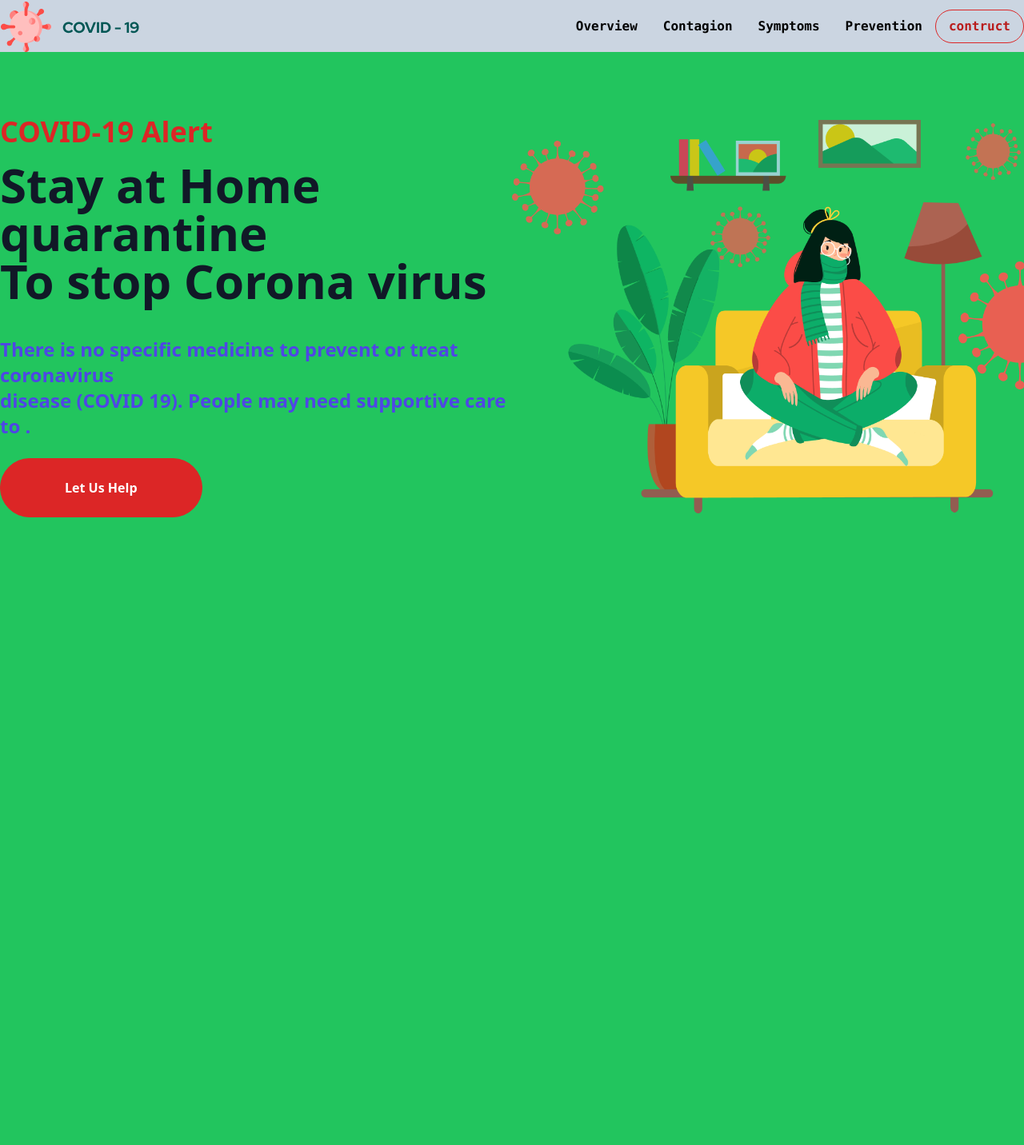
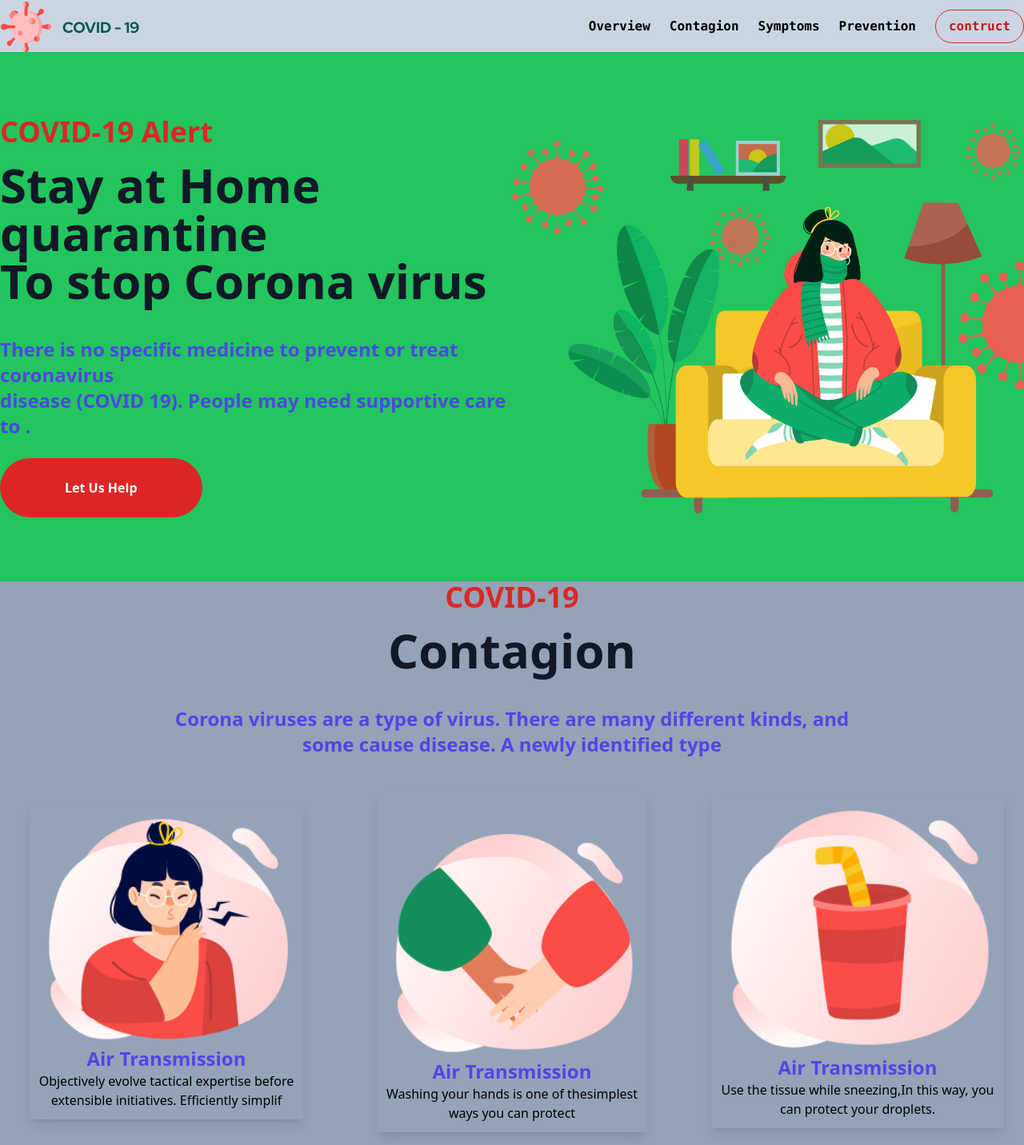
Before and after one commit to rased-hasan-apu/Covid_19_tailwind_web_app, a website: page docs/index.html in a window 1280 px wide. Shown: the whole page at 80% size. Before the commit the page ends 800 px from the top, so only its background shows below. Drawn offline with Linux system fonts and the light colour scheme.

Commit message:
done contagion

```diff
--- a/docs/index.html
+++ b/docs/index.html
@@ -16,11 +16,11 @@
       <nav class=" mx-auto flex items-center justify-between max-w-7xl">
         <a href="#"><img src="./img/logo.png" alt=""></a>
         <div class="lg:flex items-center justify-between dropdown-menu">
-          <ul class="lg:flex items-center">
-            <li class=" px-4  py-2 hover:text-red-600 rounded-full "><a href="#"class="font-bold font-mono">Overview </a></li>
-            <li class=" px-4  py-2 hover:text-red-600 rounded-full "><a href="#"class="font-bold font-mono">Contagion</a></li>
-            <li class=" px-4  py-2 hover:text-red-600 rounded-full "><a href="#"class="font-bold font-mono"> Symptoms </a></li>
-            <li class=" px-4  py-2 hover:text-red-600 rounded-full "><a href="#"class="font-bold font-mono">Prevention</a></li>
+          <ul class="lg:flex  items-center gap-6">
+            <li class=" hover:text-red-600 rounded-full "><a href="#"class="font-bold font-mono">Overview </a></li>
+            <li class=" hover:text-red-600 rounded-full "><a href="#"class="font-bold font-mono">Contagion</a></li>
+            <li class=" hover:text-red-600 rounded-full "><a href="#"class="font-bold font-mono"> Symptoms </a></li>
+            <li class=" hover:text-red-600 rounded-full "><a href="#"class="font-bold font-mono">Prevention</a></li>
             <button class="bg-transparent hover:bg-red-600 text-red-700 font-semibold hover:text-white py-2 px-4 border border-red-600 hover:border-transparent rounded-full font-mono">
               contruct
             </button>
@@ -34,9 +34,9 @@
   </header>
   <!-- banner section -->
   <section class="">
-    <div class="grid grid-cols-2 justify-items-center items-center mt-20">
-      <div class="text-left">
-        <h2 class="text-red-600 lg:text-4xl sm:text-2xl font-bold">COVID-19 Alert</h2>
+    <div class="grid lg:grid-cols-2 md:grid-cols-1 justify-items-center items-center mt-20">
+      <div class="text-center sm:text-left lg:order-1 order-2">
+        <h2 class="text-red-600 lg:text-4xl sm:text-2xl  font-bold">COVID-19 Alert</h2>
         <h1 class="text-gray-900 lg:text-6xl sm:text-4xl font-bold py-4">Stay at Home quarantine <br>
 
           To stop Corona virus</h1>
@@ -46,9 +46,37 @@
               Let Us Help
             </button>
       </div>
-      <div class="">
+      <div class=" lg:order-2 order-1">
         <img class="w-fit" src="./img/banner.png" alt="">
       </div>
+    </div>
+  </section>
+  <section class="mt-20 bg-slate-400">
+    <div class="text-center">
+      <h1 class="text-red-600 lg:text-4xl sm:text-2xl  font-bold">COVID-19</h1>
+      <h2 class="text-gray-900 lg:text-6xl sm:text-4xl font-bold py-4">Contagion</h2>
+      <p class="text-indigo-600 lg:text-2xl sm:text-xl font-bold py-6">Corona viruses are a type of virus. There are many different kinds, and <br>
+        some cause disease. A newly identified type</p>
+    </div>
+    <div class="grid lg:grid-cols-3 md:grid-cols-1 justify-items-center items-center gap-4 py-4">
+        <div class=" text-center shadow md:shadow-lg p-3">
+            <img class="w-full" src="./img/contagion/1 (1).png" alt="">
+            <h1 class="text-indigo-600 lg:text-2xl font-bold">Air Transmission</h1>
+            <p class="">Objectively evolve tactical expertise before <br>
+              extensible initiatives. Efficiently simplif</p>
+        </div>
+        <div class=" text-center shadow md:shadow-lg p-3">
+          <img class="w-full" src="./img/contagion/2 (1).png" alt="">
+          <h1 class="text-indigo-600 lg:text-2xl font-bold">Air Transmission</h1>
+          <p class="">Washing your hands is one of thesimplest <br>
+            ways you can protect</p>
+      </div>
+      <div class=" text-center shadow md:shadow-lg p-3">
+        <img class="w-full" src="./img/contagion/3.png" alt="">
+        <h1 class="text-indigo-600 lg:text-2xl font-bold">Air Transmission</h1>
+        <p class="">Use the tissue while sneezing,In this way, you <br>
+          can protect your droplets.</p>
+    </div>
     </div>
   </section>
       <script src="./js/main.js"></script>
```
Also changed, not shown: docs/css/styles.css, docs/img/contagion/1 (1).png (added), docs/img/contagion/2 (1).png (added), docs/img/contagion/3.png (added).
